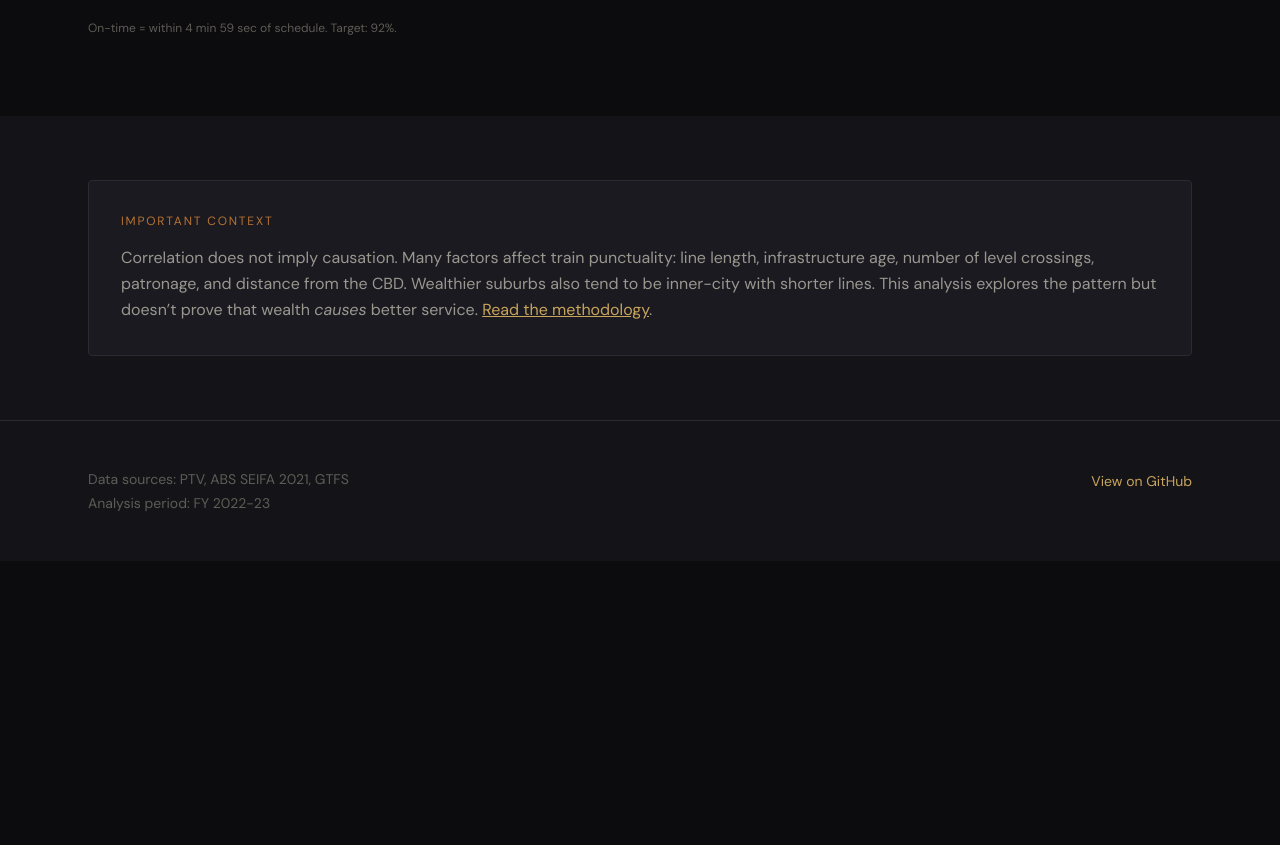
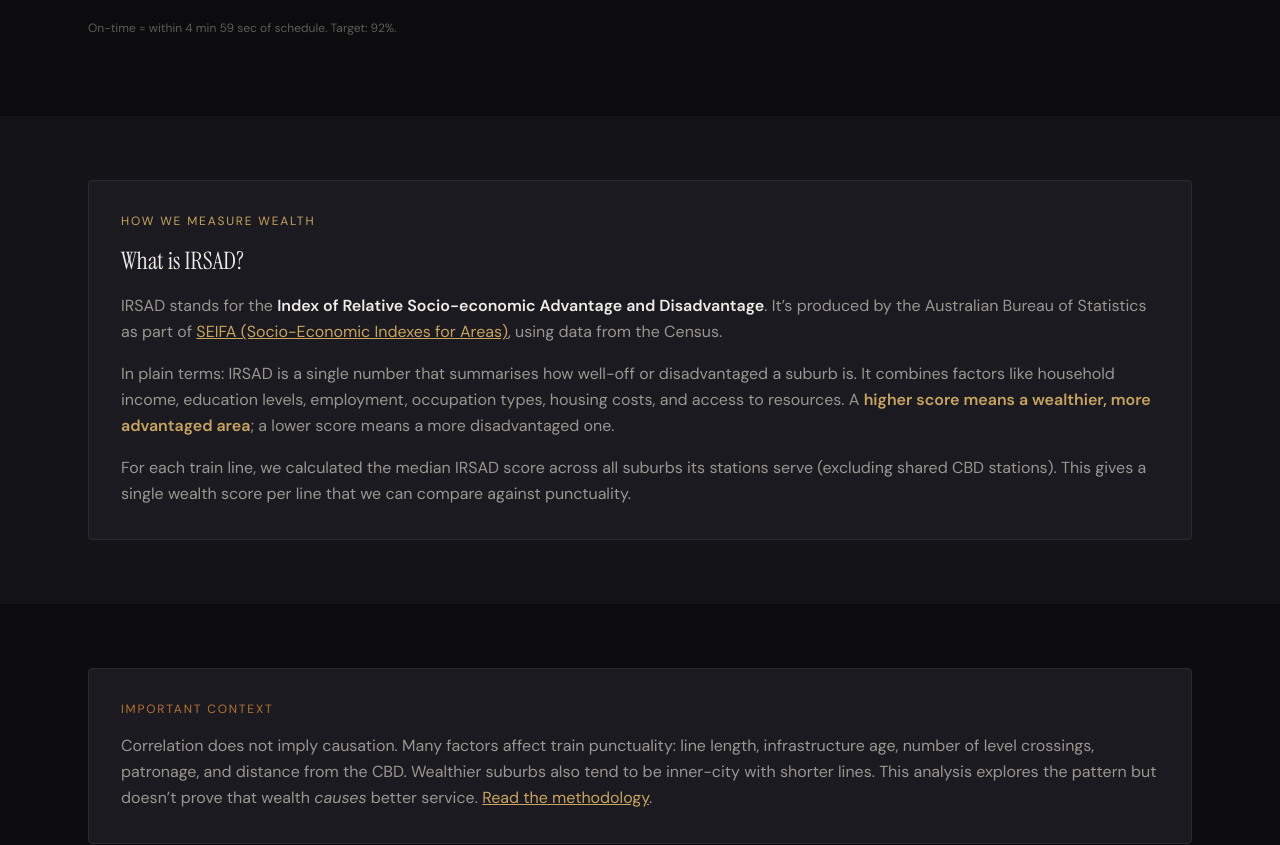
Before and after one commit to rp680180-lang/melbourne-train-delays, a Next.js app in the folder web/: page / in a window 1280 px wide. Shown: the part 1737-2582 px from the top of the page. Before the commit the page ends 2298 px from the top, so only its background shows below. Built offline with nearby package versions, Linux system fonts and the light colour scheme.

Commit message:
Add IRSAD explainer section with plain English description and ABS link

```diff
--- a/web/app/page.tsx
+++ b/web/app/page.tsx
@@ -248,8 +248,73 @@ export default function Home() {
         </div>
       </section>
 
+      {/* IRSAD Explainer */}
+      <section style={{ background: "var(--bg-secondary)" }}>
+        <div className="max-w-6xl mx-auto px-6 py-16">
+          <div
+            className="p-8 rounded-sm"
+            style={{ border: "1px solid var(--border)", background: "var(--bg-card)" }}
+          >
+            <p
+              className="text-xs uppercase tracking-wider mb-4"
+              style={{ color: "var(--accent-gold)", letterSpacing: "0.15em" }}
+            >
+              How we measure wealth
+            </p>
+            <h3
+              className="text-2xl mb-4"
+              style={{ fontFamily: "var(--font-display)" }}
+            >
+              What is IRSAD?
+            </h3>
+            <p
+              className="text-base leading-relaxed mb-4"
+              style={{ color: "var(--text-secondary)" }}
+            >
+              IRSAD stands for the{" "}
+              <strong style={{ color: "var(--text-primary)" }}>
+                Index of Relative Socio-economic Advantage and Disadvantage
+              </strong>
+              . It&rsquo;s produced by the Australian Bureau of Statistics as part of{" "}
+              <a
+                href="https://www.abs.gov.au/websitedbs/censushome.nsf/home/seifa"
+                target="_blank"
+                rel="noopener noreferrer"
+                className="underline"
+                style={{ color: "var(--accent-gold)" }}
+              >
+                SEIFA (Socio-Economic Indexes for Areas)
+              </a>
+              , using data from the Census.
+            </p>
+            <p
+              className="text-base leading-relaxed mb-4"
+              style={{ color: "var(--text-secondary)" }}
+            >
+              In plain terms: IRSAD is a single number that summarises how
+              well-off or disadvantaged a suburb is. It combines factors like
+              household income, education levels, employment, occupation types,
+              housing costs, and access to resources. A{" "}
+              <strong style={{ color: "var(--accent-gold)" }}>
+                higher score means a wealthier, more advantaged area
+              </strong>
+              ; a lower score means a more disadvantaged one.
+            </p>
+            <p
+              className="text-base leading-relaxed"
+              style={{ color: "var(--text-secondary)" }}
+            >
+              For each train line, we calculated the median IRSAD score across
+              all suburbs its stations serve (excluding shared CBD stations).
+              This gives a single wealth score per line that we can compare
+              against punctuality.
+            </p>
+          </div>
+        </div>
+      </section>
+
       {/* Callout */}
-      <section style={{ background: "var(--bg-secondary)" }}>
+      <section style={{ background: "var(--bg-primary)" }}>
         <div className="max-w-6xl mx-auto px-6 py-16">
           <div
             className="p-8 rounded-sm"
```
